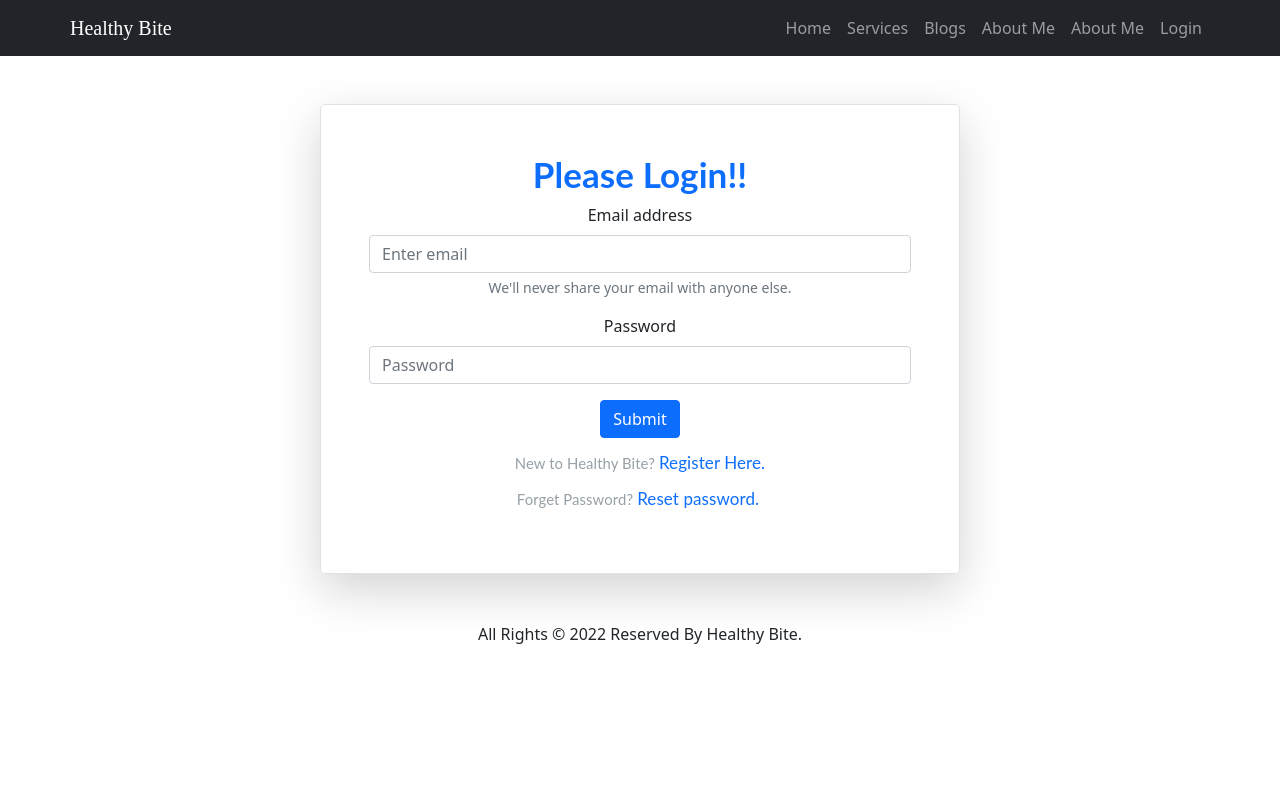
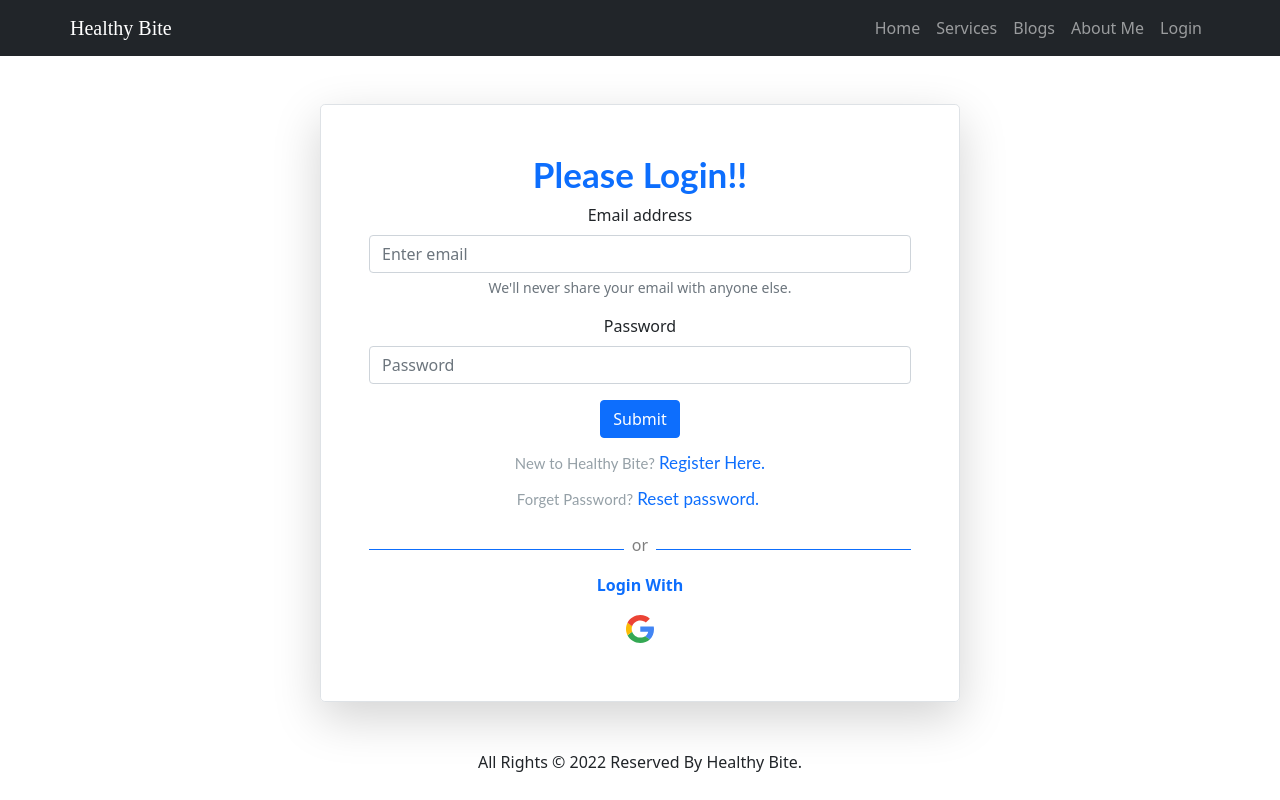
Before and after one commit to PrantaDas/healty-bite-react, a React (Create React App) app: page /login in a window 1280 px wide. Built offline with nearby package versions, Linux system fonts and the light colour scheme.

Commit message:
sign up form added

```diff
--- a/src/Components/Pages/Login/Login.js
+++ b/src/Components/Pages/Login/Login.js
@@ -1,6 +1,7 @@
 import React from 'react';
 import { Button, Form } from 'react-bootstrap';
 import { Link } from 'react-router-dom';
+import SocialLogin from '../SocialLogin/SocialLogin';
 import './Login.css'
 
 const Login = () => {
@@ -10,7 +11,7 @@ const Login = () => {
             <Form >
                 <Form.Group className="mb-3" controlId="formBasicEmail">
                     <Form.Label>Email address</Form.Label>
-                    <Form.Control className='' type="email" placeholder="Enter email" required/>
+                    <Form.Control className='' type="email" placeholder="Enter email" required />
                     <Form.Text className="text-muted">
                         We'll never share your email with anyone else.
                     </Form.Text>
@@ -18,7 +19,7 @@ const Login = () => {
 
                 <Form.Group className="mb-3" controlId="formBasicPassword">
                     <Form.Label>Password</Form.Label>
-                    <Form.Control className=''  type="password" placeholder="Password" required/>
+                    <Form.Control className='' type="password" placeholder="Password" required />
                 </Form.Group>
                 <Button variant="primary" type="submit">
                     Submit
@@ -26,6 +27,8 @@ const Login = () => {
             </Form>
             <p className='alter-options'><small>New to Healthy Bite?</small><Link className='text-decoration-none ps-1' to='/signup'>Register Here.</Link></p>
             <p className='alter-options'><small>Forget Password?</small><span className='text-primary px-1' role='button' >Reset password.</span></p>
+            <SocialLogin>F</SocialLogin>
+
         </div>
     );
 };
--- /dev/null
+++ b/src/Components/Pages/SocialLogin/SocialLogin.js
@@ -0,0 +1,29 @@
+import React from 'react';
+import logo from "../../Assets/Logo/google.svg"
+
+const SocialLogin = () => {
+    return (
+        <div>
+            <div>
+            <div className='d-flex justify-content-md-around align-items-center'>
+                <div style={{ height: '1px' }} className='bg-primary w-50'>
+
+                </div>
+                <p className='mt-2 px-2 text-black-50'>or</p>
+                <div style={{ height: '1px' }} className='bg-primary w-50'>
+
+                </div>
+            </div>
+            <p className='text-primary fw-bold'>Login With</p>
+            <div className='text-center my-2'>
+                <div  role="button">
+                    <img className='px-2' src={logo} alt="" />
+                </div>
+            </div>
+
+        </div>
+        </div>
+    );
+};
+
+export default SocialLogin;
--- a/src/Components/Shared/Header/Header.js
+++ b/src/Components/Shared/Header/Header.js
@@ -14,7 +14,6 @@ const Header = () => {
                         <Nav.Link href="#features">Services</Nav.Link>
                         <Nav.Link href="#pricing">Blogs</Nav.Link>
                         <Nav.Link href="#pricing">About Me</Nav.Link>
-                        <Nav.Link href="#pricing">About Me</Nav.Link>
                         <Nav.Link as={Link} to='/login'>Login</Nav.Link>
                     </Nav>
                 </Container>
```
Also changed, not shown: src/Components/Assets/Logo/google.svg (added).
